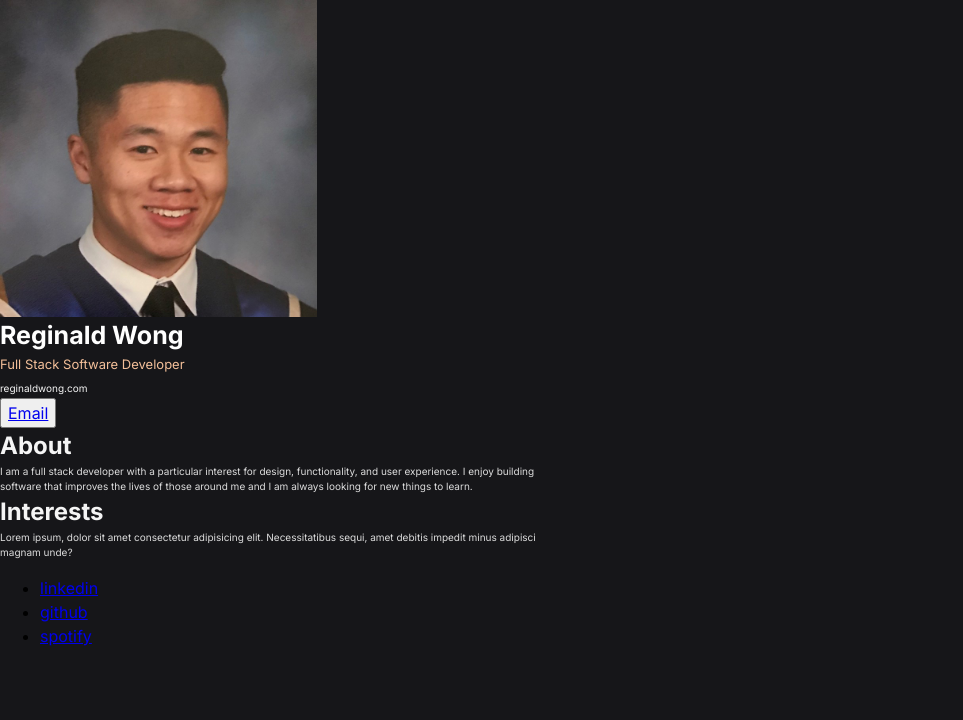
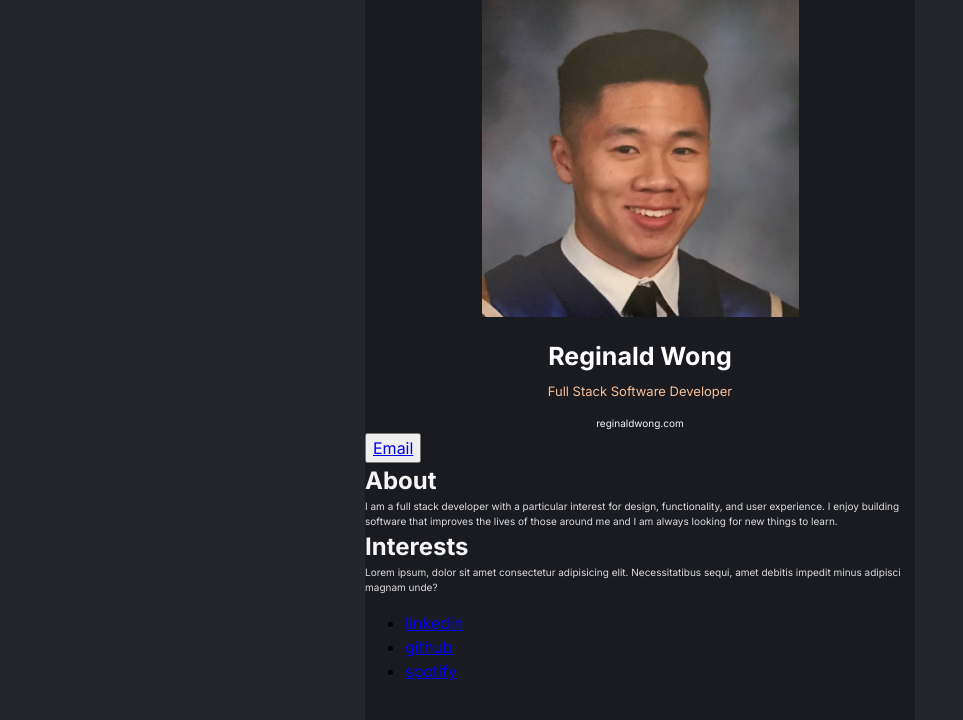
Before and after one commit to reginaldwong/digital-business-card, a React (Vite) app: page / in a window 1280 px wide. Shown: the top 720 px of the page, without its empty margins (0-963 px from the left). Built offline with nearby package versions, Linux system fonts and the light colour scheme.

Commit message:
centered page and styled Info component

```diff
--- a/src/App.css
+++ b/src/App.css
@@ -75,7 +75,7 @@ select {
 
 body {
   font-family: Inter, sans-serif;
-  background-color: #161619;
+  background-color: #23252C;
 }
 
 .App {
@@ -83,27 +83,37 @@ body {
   height: 868px;
   display: flex;
   flex-direction: column;
+  margin: 0 auto;
+  background-color: #1A1B21;
 }
 
 /* INFO COMPONENT */
 .header--name {
   color: #FFFFFF;
   font-size: 25px;
+  text-align: center;
+  margin-top: 21px;
 }
 
 .header--image {
   width: 317px;
   height: 317px;
+  display: block;
+  margin: 0 auto;
 }
 
 .header--title {
   color: #F3BF99;
   font-weight: 400;
   font-size: 13px;
+  text-align: center;
+  margin-top: 6px;
 }
 
 .header--link {
   color: #f5f5f5;
+  text-align: center;
+  margin-top: 8px;
 }
 
 .header--link > a {
--- a/src/components/Info.jsx
+++ b/src/components/Info.jsx
@@ -1,9 +1,10 @@
 import React from "react"
+import headerImage from "/src/assets/1579800055135.jpeg"
 
 const Info = () => {
     return (
         <header>
-            <img src="src/assets/1579800055135.jpeg" alt="reginald wong" className="header--image" />
+            <img src={headerImage} alt="reginald wong" className="header--image" />
             <h1 className="header--name">Reginald Wong</h1>
             <h3 className="header--title">Full Stack Software Developer</h3>
             <h4 className="header--link"><a href="https://reginaldwong.com" target="_blank">reginaldwong.com</a></h4>
```
